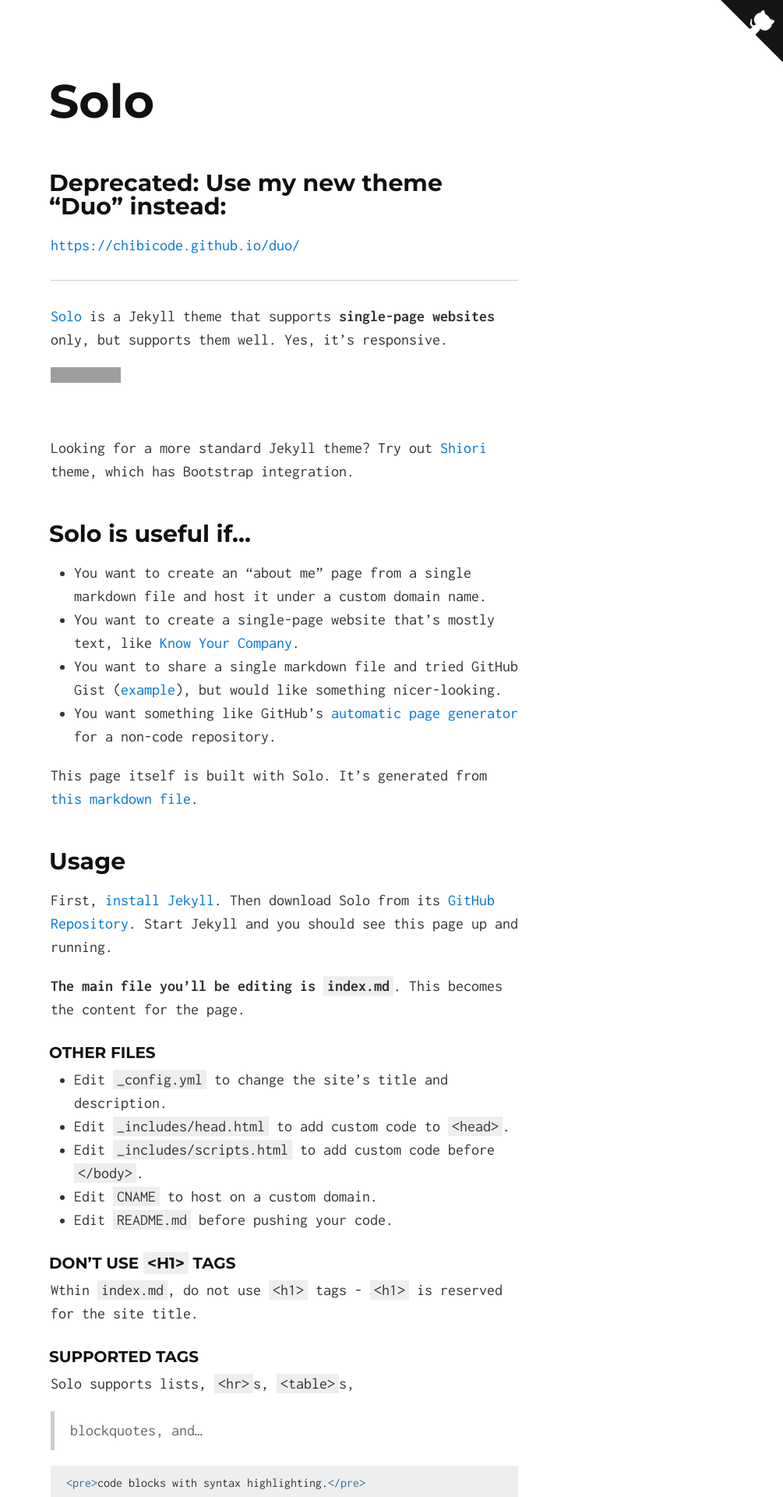
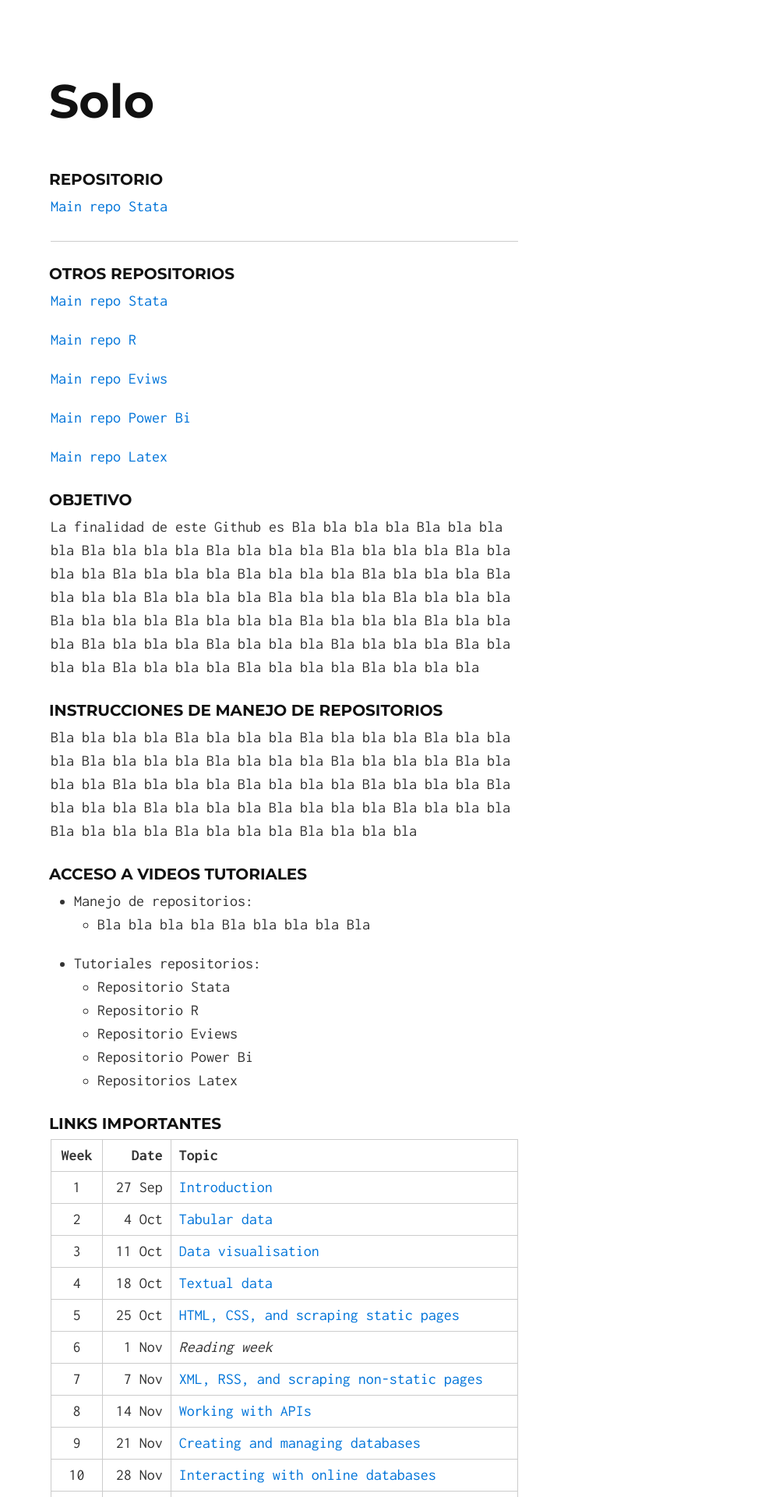
Before and after one commit to Gladys91/pruebamodelo2, a Jekyll site: the page built from index.md, in a window 1280 px wide. Shown: the top 1920 px of the page at 78% size, without its empty margins (275-1280 px from the left). Built offline with Jekyll 4.4.1, drawn with Linux system fonts in a browser that asks for light colours; our own code applies the rules of GitHub Pages for plain Markdown files; some of the changed text lies outside the part shown; grey boxes are pictures that could not be loaded.

Commit message:
Update index.md

```diff
--- a/index.md
+++ b/index.md
@@ -1,69 +1,64 @@
 ---
-layout: default
+# STATA ECOPUCP
 ---
 
-## Deprecated: Use my new theme "Duo" instead:
+### Repositorio
 
-[https://chibicode.github.io/duo/](https://chibicode.github.io/duo/)
+[Main repo Stata](https://github.com/Gladys91/PRUEBA_STATA_ECON)
 
 ---
+### Otros repositorios
 
-[Solo](http://chibicode.github.io/solo) is a Jekyll theme that supports **single-page websites** only, but supports them well. Yes, it's responsive.
+[Main repo Stata](https://github.com/Gladys91/PRUEBA_STATA_ECON)
 
-<iframe src="https://ghbtns.com/github-btn.html?user=chibicode&amp;repo=solo&amp;type=watch&amp;count=true&amp;size=large"
-  allowtransparency="true" frameborder="0" scrolling="0" width="170" height="30"></iframe><br/>
+[Main repo R](https://github.com/Gladys91/PRUEBA_STATA_ECON)
 
-Looking for a more standard Jekyll theme? Try out [Shiori](http://github.com/ellekasai/shiori) theme, which has Bootstrap integration.
+[Main repo Eviws](https://github.com/Gladys91/PRUEBA_STATA_ECON)
 
-## Solo is useful if...
+[Main repo Power Bi](https://github.com/Gladys91/PRUEBA_STATA_ECON)
 
-* You want to create an "about me" page from a single markdown file and host it under a custom domain name.
-* You want to create a single-page website that's mostly text, like [Know Your Company](https://knowyourcompany.com/).
-* You want to share a single markdown file and tried GitHub Gist ([example](https://gist.github.com/dypsilon/5819504)), but would like something nicer-looking.
-* You want something like GitHub's [automatic page generator](http://pages.github.com/) for a non-code repository.
+[Main repo Latex](https://github.com/Gladys91/PRUEBA_STATA_ECON)
 
-This page itself is built with Solo. It's generated from [this markdown file](https://github.com/chibicode/solo/blob/gh-pages/_includes/index.md).
 
-## Usage
+### Objetivo
 
-First, [install Jekyll](http://jekyllrb.com/docs/installation/). Then download Solo from its [GitHub Repository](https://github.com/chibicode/solo). Start Jekyll and you should see this page up and running.
+La finalidad de este Github es Bla bla bla bla Bla bla bla bla Bla bla bla bla Bla bla bla bla Bla bla bla bla Bla bla bla bla Bla bla bla bla Bla bla bla bla Bla bla bla bla Bla bla bla bla Bla bla bla bla Bla bla bla bla Bla bla bla bla Bla bla bla bla Bla bla bla bla Bla bla bla bla Bla bla bla bla Bla bla bla bla Bla bla bla bla Bla bla bla bla Bla bla bla bla Bla bla bla bla Bla bla bla bla Bla bla bla bla
 
-**The main file you'll be editing is `index.md`**. This becomes the content for the page.
+### Instrucciones de manejo de repositorios
 
-### Other Files
+Bla bla bla bla Bla bla bla bla Bla bla bla bla Bla bla bla bla Bla bla bla bla Bla bla bla bla Bla bla bla bla Bla bla bla bla Bla bla bla bla Bla bla bla bla Bla bla bla bla Bla bla bla bla Bla bla bla bla Bla bla bla bla Bla bla bla bla Bla bla bla bla Bla bla bla bla Bla bla bla bla
 
-* Edit `_config.yml` to change the site's title and description.
-* Edit `_includes/head.html` to add custom code to `<head>`.
-* Edit `_includes/scripts.html` to add custom code before `</body>`.
-* Edit `CNAME` to host on a custom domain.
-* Edit `README.md` before pushing your code.
 
-### Don't use `<h1>` tags
+### Acceso a videos tutoriales
 
-Wthin `index.md`, do not use `<h1>` tags - `<h1>` is reserved for the site title.
+* Manejo de repositorios:
+     - Bla bla bla bla Bla bla bla bla Bla
+* Tutoriales repositorios:
+     - Repositorio Stata
+     - Repositorio R
+     - Repositorio Eviews
+     - Repositorio Power Bi
+     - Repositorios Latex
 
-### Supported Tags
+### Links importantes
 
-Solo supports lists, `<hr>`s, `<table>`s,
 
-> blockquotes, and...
+| Week | Date |  Topic |
+|:--:|-------:|:------|
+| 1  |  27 Sep | [Introduction](#1-introduction) |
+| 2  |  4 Oct | [Tabular data](#2-tabular-data) |
+| 3  | 11 Oct | [Data visualisation](#3-data-visualisation) |
+| 4  | 18 Oct | [Textual data](#4-textual-data) |
+| 5  | 25 Oct | [HTML, CSS, and scraping static pages](#5-html-css-and-scraping-static-pages) |
+| 6  |  1 Nov | _Reading week_ |
+| 7  | 7 Nov | [XML, RSS, and scraping non-static pages](#7-xml-rss-and-scraping-non-static-pages) |
+| 8  | 14 Nov | [Working with APIs](#8-working-with-apis) |
+| 9  | 21 Nov | [Creating and managing databases](#9-creating-and-managing-databases) |
+| 10 |  28 Nov | [Interacting with online databases](#10-nosql-and-cloud-databases)|
+| 11 | 5 Dec | [Cloud computing](#11-cloud-computing) |
 
-~~~html
-<pre>code blocks with syntax highlighting.</pre>
-~~~
 
-### Keep Solo up to date
 
-Instead of downloading, you can [fork Solo](https://github.com/chibicode/solo/fork) and use the "upstream" strategy described on [this page](https://help.github.com/articles/fork-a-repo) to keep Solo up to date.
+### Más información
 
-## Author
-
-Shu Uesugi ([Twitter](http://twitter.com/chibicode)/[GitHub](http://github.com/chibicode)/[G+](https://plus.google.com/110325199858284431541?rel=author)).
-
-![Shu Uesugi](https://www.gravatar.com/avatar/b868d84bbe2ed30ec45c9253e1c1cefe.jpg?s=200)
-
-### License
-
-[MIT License](http://chibicode.mit-license.org/)
-
-<a href="https://github.com/chibicode/solo" class="github-corner"><svg width="80" height="80" viewBox="0 0 250 250" style="fill:#151513; color:#fff; position: absolute; top: 0; border: 0; right: 0;"><path d="M0,0 L115,115 L130,115 L142,142 L250,250 L250,0 Z"></path><path d="M128.3,109.0 C113.8,99.7 119.0,89.6 119.0,89.6 C122.0,82.7 120.5,78.6 120.5,78.6 C119.2,72.0 123.4,76.3 123.4,76.3 C127.3,80.9 125.5,87.3 125.5,87.3 C122.9,97.6 130.6,101.9 134.4,103.2" fill="currentColor" style="transform-origin: 130px 106px;" class="octo-arm"></path><path d="M115.0,115.0 C114.9,115.1 118.7,116.5 119.8,115.4 L133.7,101.6 C136.9,99.2 139.9,98.4 142.2,98.6 C133.8,88.0 127.5,74.4 143.8,58.0 C148.5,53.4 154.0,51.2 159.7,51.0 C160.3,49.4 163.2,43.6 171.4,40.1 C171.4,40.1 176.1,42.5 178.8,56.2 C183.1,58.6 187.2,61.8 190.9,65.4 C194.5,69.0 197.7,73.2 200.1,77.6 C213.8,80.2 216.3,84.9 216.3,84.9 C212.7,93.1 206.9,96.0 205.4,96.6 C205.1,102.4 203.0,107.8 198.3,112.5 C181.9,128.9 168.3,122.5 157.7,114.1 C157.9,116.9 156.7,120.9 152.7,124.9 L141.0,136.5 C139.8,137.7 141.6,141.9 141.8,141.8 Z" fill="currentColor" class="octo-body"></path></svg></a><style>.github-corner:hover .octo-arm{animation:octocat-wave 560ms ease-in-out}@keyframes octocat-wave{0%,100%{transform:rotate(0)}20%,60%{transform:rotate(-25deg)}40%,80%{transform:rotate(10deg)}}@media (max-width:500px){.github-corner:hover .octo-arm{animation:none}.github-corner .octo-arm{animation:octocat-wave 560ms ease-in-out}}</style>
+Bla bla bla bla Bla bla bla bla Bla Bla bla bla bla Bla bla bla bla Bla Bla bla bla bla Bla bla bla bla Bla Bla bla bla bla Bla bla bla bla Bla Bla bla bla bla Bla bla bla bla Bla Bla bla bla bla Bla bla bla bla Bla Bla bla bla bla Bla bla bla bla Bla Bla bla bla bla Bla bla bla bla Bla Bla bla bla bla Bla bla bla bla Bla Bla bla bla bla Bla bla bla bla Bla Bla bla bla bla Bla bla bla bla Bla Bla bla bla bla Bla bla bla bla Bla Bla bla bla bla Bla bla bla bla Bla Bla bla bla bla Bla bla bla bla Bla
```
